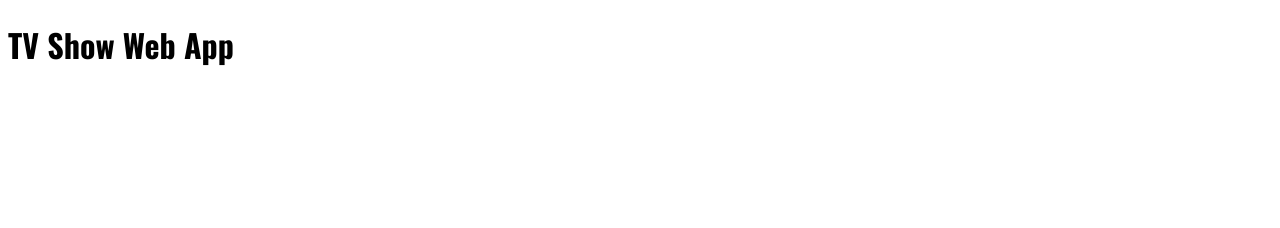
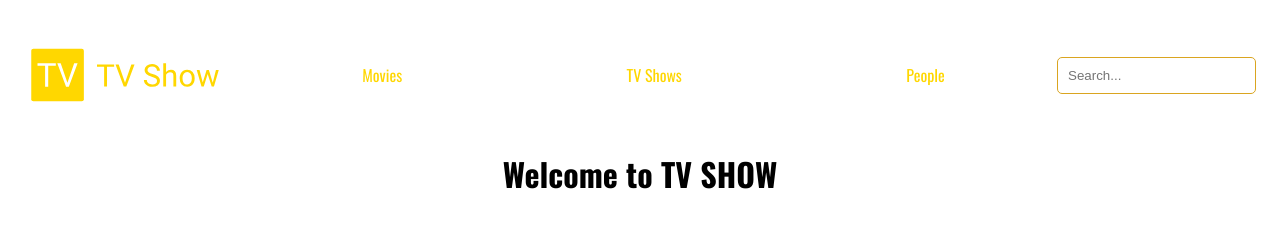
Before and after one commit to WalterOkumu/tv-show, a website built with webpack: page src/index.html in a window 1280 px wide. Built offline with nearby package versions, Linux system fonts and the light colour scheme.

Commit message:
Add header menu

```diff
--- a/src/index.html
+++ b/src/index.html
@@ -6,8 +6,21 @@
   <meta name="viewport" content="width=device-width, initial-scale=1.0">
   <meta name="description" content="TV Show Web App">
   <title>TV Show Web App</title>
+  <link rel="stylesheet" href="./styles/styles.css">
 </head>
 <body>
-  <h1>TV Show Web App</h1>
+  <header>
+<img class="logo" src="./assets/faviconio-logo/logo.svg" alt="TV Show logo">
+    <ul id="nav-menu">
+      <li class="nav-menu-link active">Movies</li>
+      <li class="nav-menu-link">TV Shows</li>
+      <li class="nav-menu-link">People</li>
+    </ul>
+    <form id="form">
+      <input type="text" id="search" class="search" placeholder="Search...">
+    </form>
+  </header>
+  <h1 class="welcome">Welcome to TV SHOW</h1>
+  <script type="module" src="./index.js"></script>
 </body>
 </html>
--- a/src/styles/styles.css
+++ b/src/styles/styles.css
@@ -1,5 +1,73 @@
 @import url('https://fonts.googleapis.com/css2?family=Oswald:wght@200;300;400;500;600;700&display=swap');
 
+*{
+box-sizing: border-box;
+margin: 0;
+padding: 0;
+}
 body {
   font-family: 'Oswald', sans-serif;
 }
+
+
+ul {
+  list-style-type: none;
+}
+
+header {
+  display: flex;
+  align-items: center;
+}
+.logo {
+  max-width: 250px;
+  min-height: 100px;
+}
+
+#nav-menu {
+  display: flex;
+  justify-content: space-around;
+  width:90%
+}
+
+#nav-menu li {
+  color: gold;
+}
+
+.active:hover{
+  background-color: black;
+  color: white;
+  padding: 5px;
+}
+
+.form{
+  width: 5%;
+}
+
+.search {
+  padding: 10px;
+  margin-right: 24px;
+  border: 1px solid goldenrod;
+  border-radius: 5px;
+}
+
+.search:focus {
+  border: 1px solid goldenrod;
+  border-radius: 5px;
+}
+
+.welcome {
+  text-align: center;
+}
+
+@media (max-width: 400px) {
+  header {
+    display: flex;
+    flex-direction: column;
+    justify-content: center;
+    align-items: center;
+  }
+
+  #nav-menu {
+   margin-bottom: 2em;
+  }
+}
```
